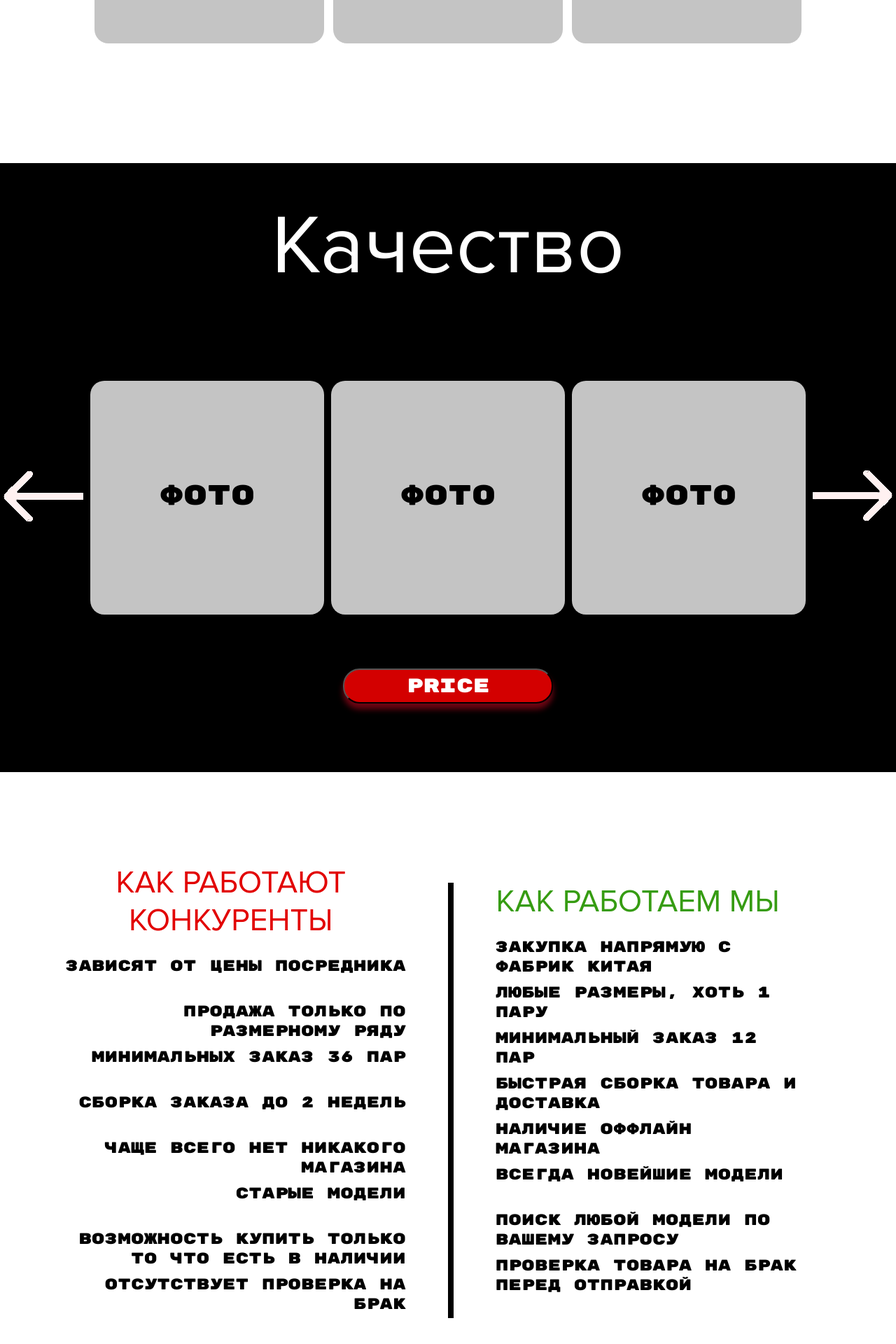
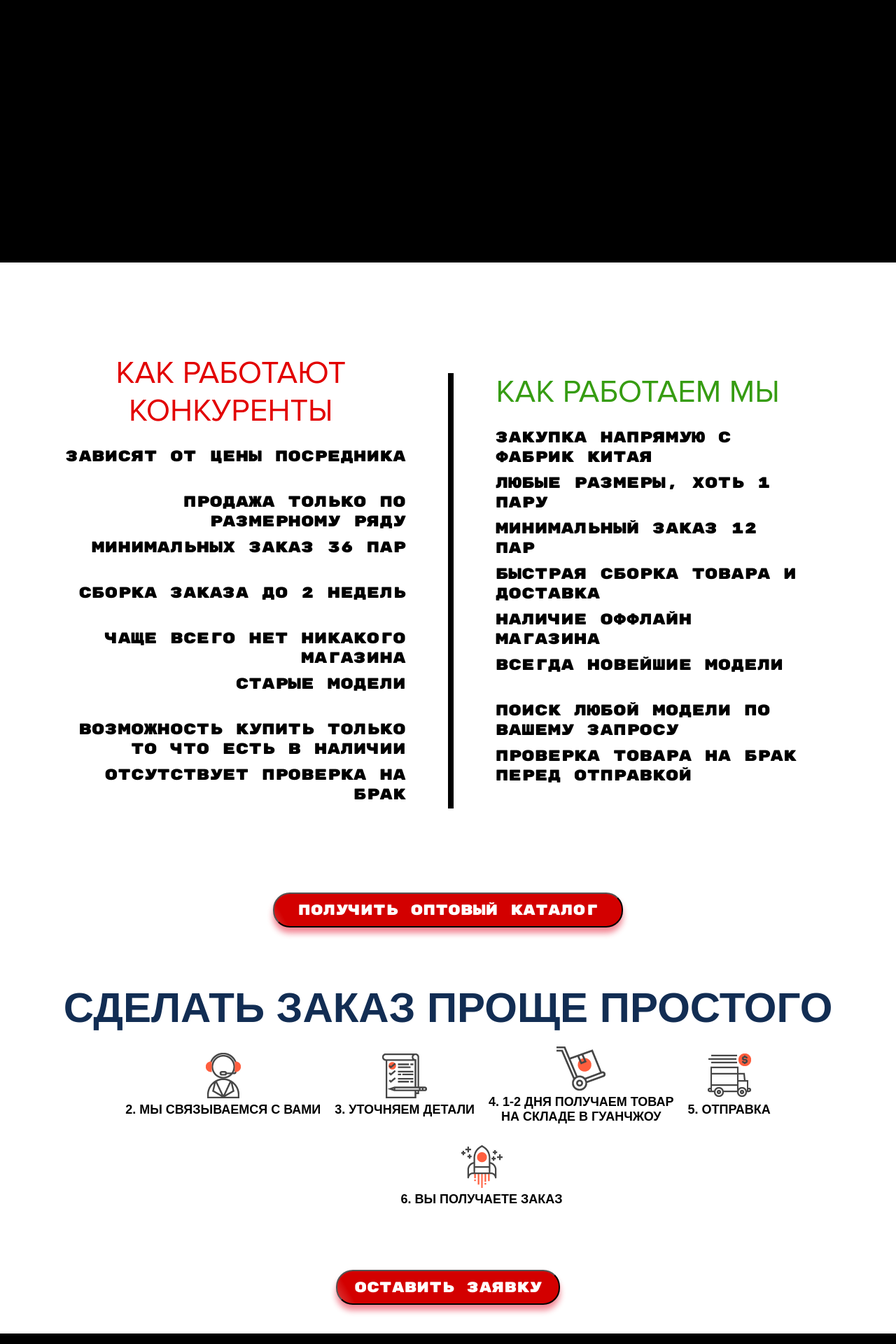
Before and after one commit to DROTIK-pyt/DROTIK-pyt.github.io, a PHP site: page /lendos/index.html in a window 1280 px wide. Shown: the part 2720-4640 px from the top of the page at 70% size. Run offline with PHP 8.4, Linux system fonts and the light colour scheme; some libraries are stand-ins or nearby versions.

Commit message:
Add files via upload

```diff
--- a/lendos/css/main.css
+++ b/lendos/css/main.css
@@ -169,30 +184,45 @@
 }
 .quality h2 {
 	padding-top: 47px;
-	padding-bottom: 120px;
+	padding-bottom: 75px;
 	text-align: center;
 	font-family: Proxima Nova;
 	font-style: normal;
 	font-weight: 300;
 	font-size: 119px;
 }
-.quality .slider2 {
-	display: -webkit-flex;
+.quality .quality_slider2 {
+	/*display: -webkit-flex;
 	display: -moz-flex;
 	display: -ms-flex;
 	display: -o-flex;
 	display: flex;
 	justify-content: space-around;
-	align-items: center;
+	align-items: center;*/
 	padding-bottom: 117px;
+	width: 75%;
+	margin: 0 auto;
+	overflow: hidden;
 }
-.quality .slider2 .slide {
+.quality .quality_slider2 .owl-prev, .owl-next {
+	position: absolute;
+	z-index: 10;
+}
+.quality .quality_slider2 .owl-prev {
+	left: 0;
+	bottom: 16px;
+}
+.quality .quality_slider2 .owl-next {
+	right: 0;
+	bottom: 16px;
+}
+.quality .quality_slider2 .slide {
 	width: 334px;
 	height: 334px;
 	background: #C4C4C4;
 	border-radius: 20px;
 }
-.quality .slider2 .slide p {
+.quality .quality_slider2 .slide p {
 	font-family: Rubik Mono One;
 	font-style: normal;
 	font-weight: normal;
@@ -216,6 +246,7 @@
 	font-size: 28px;
 	overflow: hidden;
 	font-family: 'Rubik Mono One';
+	z-index: 5;
 }
 .quality button::after {
 	content: '';
@@ -314,6 +345,82 @@
 .comparison button:hover::after, .comparison button:focus::after {
 	animation: sheen1 1s forwards;
 }
+.do_order {
+	font-family: sans-serif;
+	text-align: center;
+	height: 500px;
+}
+.do_order h2 {
+	font-size: 60px;
+	text-align: center;
+	font-family: sans-serif;
+	text-transform: uppercase;
+	color: #122d53;
+}
+.do_order .items {
+	display: -webkit-flex;
+	display: -moz-flex;
+	display: -ms-flex;
+	display: -o-flex;
+	display: flex;
+	justify-content: center;
+	align-items: center;
+	-webkit-flex-wrap: wrap;
+	-moz-flex-wrap: wrap;
+	-ms-flex-wrap: wrap;
+	-o-flex-wrap: wrap;
+	flex-wrap: wrap;
+	width: 75%;
+	max-width: 1140px;
+	margin: 0 auto;
+}
+.do_order .items .item {
+	margin: 10px;
+	margin-top: 20px;
+}
+.do_order .items .item p {
+	font-weight: bold;
+	text-transform: uppercase;
+	font-size: 18px;
+}
+.do_order .items .item:nth-of-type(6) {
+	position: relative;
+	left: 5%;
+}
+.do_order .items .item:nth-of-type(5) {
+	position: relative;
+}
+.do_order button {
+	display: block;
+	position: relative;
+	bottom: 40px;
+	margin: 0 auto;
+	margin-top: 0px;
+	width: 320px;
+	height: 50px;
+	background: #D30000;
+	box-shadow: 0px 8px 8px rgba(230, 11, 38, 0.49);
+	border-radius: 24px;
+	color: #fff;
+	font-size: 21px;
+	overflow: hidden;
+	font-family: 'Rubik Mono One';
+	z-index: 10;
+	top: 80px;
+}
+.do_order button::after {
+	content: '';
+	position: absolute;
+	top: -50%;
+	right: -40%;
+	bottom: -50%;
+	left: -50%;
+	background: linear-gradient(to bottom, rgba(229, 172, 142, 0), rgba(255,255,255,0.5) 50%, rgba(229, 172, 142, 0));
+	transform: rotateZ(60deg) translate(-5em, 7.5em);
+}
+.do_order button:hover::after, .do_order button:focus::after {
+	animation: sheen 1s forwards;
+}
 .storage {
 	background: #000000;
 	color: #fff;
--- a/lendos/index.html
+++ b/lendos/index.html
@@ -5,6 +5,8 @@
 		<meta name="viewport" content="width=device-width, initial-scale=1">
 		<meta name="discription" content="">
 		<meta name="keywords" content="">
+		<link rel="stylesheet" href="css/owl.carousel.min.css">
+		<link rel="stylesheet" href="css/owl.theme.default.min.css">
 		<link rel="stylesheet" href="css/main.css">
 		<link rel="stylesheet" href="css/mobile.css">
 		<title>STW</title>
@@ -35,10 +38,7 @@
 		</div>
 		<div class="work_with_factory">
 			<h2>Работа с фабрикой</h2>
-			<div class="slider1">
-				<span class="arrow_prev">
-					<img src="img/Arrow_prev.jpg" alt="arrow">
-				</span>
+			<div class="owl-carousel work_with_factory_slider">
 				<div class="slide">
 					<p>Видео</p>
 				</div>
@@ -48,17 +48,22 @@
 				<div class="slide">
 					<p>Видео</p>
 				</div>
-				<span class="arrow_next">
-					<img src="img/Arrow-next.jpg" alt="arrow">
+			</div>
+			<div class="navs" style="display: none;">
+				<span class="arrow_next owl-next">
+					<img src="img/Arrow_next.jpg" alt="arrow">
+				</span>
+				<span class="arrow_prev owl-prev">
+					<img src="img/Arrow_prev.jpg" alt="arrow">
 				</span>
 			</div>
 		</div>
-		<div class="quality">
+		<div class="quality" id="quality">
 			<h2>Качество</h2>
-			<div class="slider2">
-				<span class="arrow_prev">
+			<div class="owl-carousel quality_slider2">
+				<!-- <span class="arrow_prev">
 					<img src="img/Arrow2_prev.png" alt="arrow">
-				</span>
+				</span> -->
 				<div class="slide">
 					<p>Фото</p>
 				</div>
@@ -68,8 +73,16 @@
 				<div class="slide">
 					<p>Фото</p>
 				</div>
-				<span class="arrow_next">
+				<!-- <span class="arrow_next">
 					<img src="img/Arrow2_next.png" alt="arrow">
+				</span> -->
+			</div>
+			<div class="navs" style="display: none;">
+				<span class="arrow_next owl-next">
+					<img src="img/Arrow2_next.jpg" alt="arrow">
+				</span>
+				<span class="arrow_prev owl-prev">
+					<img src="img/Arrow2_prev.jpg" alt="arrow">
 				</span>
 			</div>
 			<button>
@@ -109,12 +122,44 @@
 				Получить оптовый каталог
 			</button>
 		</div>
-		<div class="storage">
+		<div class="do_order">
+			<h2>Сделать заказ проще простого</h2>
+			<div class="items">
+				<div class="item">
+					<img src="img/icon1.png" alt="">
+					<p>1. Оставляете заявку</p>
+				</div>
+				<div class="item">
+					<img src="img/icon2.png" alt="">
+					<p>2. Мы связываемся с вами</p>
+				</div>
+				<div class="item">
+					<img src="img/icon3.png" alt="">
+					<p>3. Уточняем детали</p>
+				</div>
+				<div class="item">
+					<img src="img/icon4.png" alt="">
+					<p>4. 1-2 дня получаем товар<br> на складе в Гуанчжоу</p>
+				</div>
+				<div class="item">
+					<img src="img/icon5.png" alt="">
+					<p>5. Отправка</p>
+				</div>
+				<div class="item">
+					<img src="img/icon6.png" alt="">
+					<p>6. Вы получаете заказ</p>
+				</div>
+			</div>
+			<button>
+				Оставить заявку
+			</button>
+		</div>
+		<div class="storage" id="storage">
 			<h2>Склад</h2>
-			<div class="slider3">
-				<span class="arrow_prev">
+			<div class="owl-carousel storage_slider3">
+			<!-- 	<span class="arrow_prev">
 					<img src="img/Arrow2_prev.png" alt="arrow">
-				</span>
+				</span> -->
 				<div class="slide">
 					<p>Фото</p>
 				</div>
@@ -124,17 +169,22 @@
 				<div class="slide">
 					<p>Фото</p>
 				</div>
-				<span class="arrow_next">
+			<!-- 	<span class="arrow_next">
 					<img src="img/Arrow2_next.png" alt="arrow">
+				</span> -->
+			</div>
+			<div class="navs" style="display: none;">
+				<span class="arrow_next owl-next">
+					<img src="img/Arrow2_next.jpg" alt="arrow">
+				</span>
+				<span class="arrow_prev owl-prev">
+					<img src="img/Arrow2_prev.jpg" alt="arrow">
 				</span>
 			</div>
 		</div>
 		<footer>
-			<h2>Отзывы</h2>
-			<div class="slider4">
-				<span class="arrow_prev">
-					<img src="img/Arrow_prev.jpg" alt="arrow">
-				</span>
+			<h2 id="feedback">Отзывы</h2>
+			<div class="owl-carousel feedback_slider4">
 				<div class="slide">
 					<p>Видео</p>
 				</div>
@@ -144,8 +194,13 @@
 				<div class="slide">
 					<p>Видео</p>
 				</div>
-				<span class="arrow_next">
-					<img src="img/Arrow-next.jpg" alt="arrow">
+			</div>
+			<div class="navs" style="display: none;">
+				<span class="arrow_next owl-next">
+					<img src="img/Arrow_next.jpg" alt="arrow">
+				</span>
+				<span class="arrow_prev owl-prev">
+					<img src="img/Arrow_prev.jpg" alt="arrow">
 				</span>
 			</div>
 			<button>
```
Also changed, not shown: other parts of lendos/css/main.css (+61 -11 lines), other parts of lendos/index.html (+17 -13 lines), lendos/img/Arrow_next.jpg (added), lendos/img/icon1.png (added), lendos/img/icon2.png (added), lendos/img/icon3.png (added), lendos/img/icon4.png (added), lendos/img/icon5.png (added), lendos/img/icon6.png (added).
